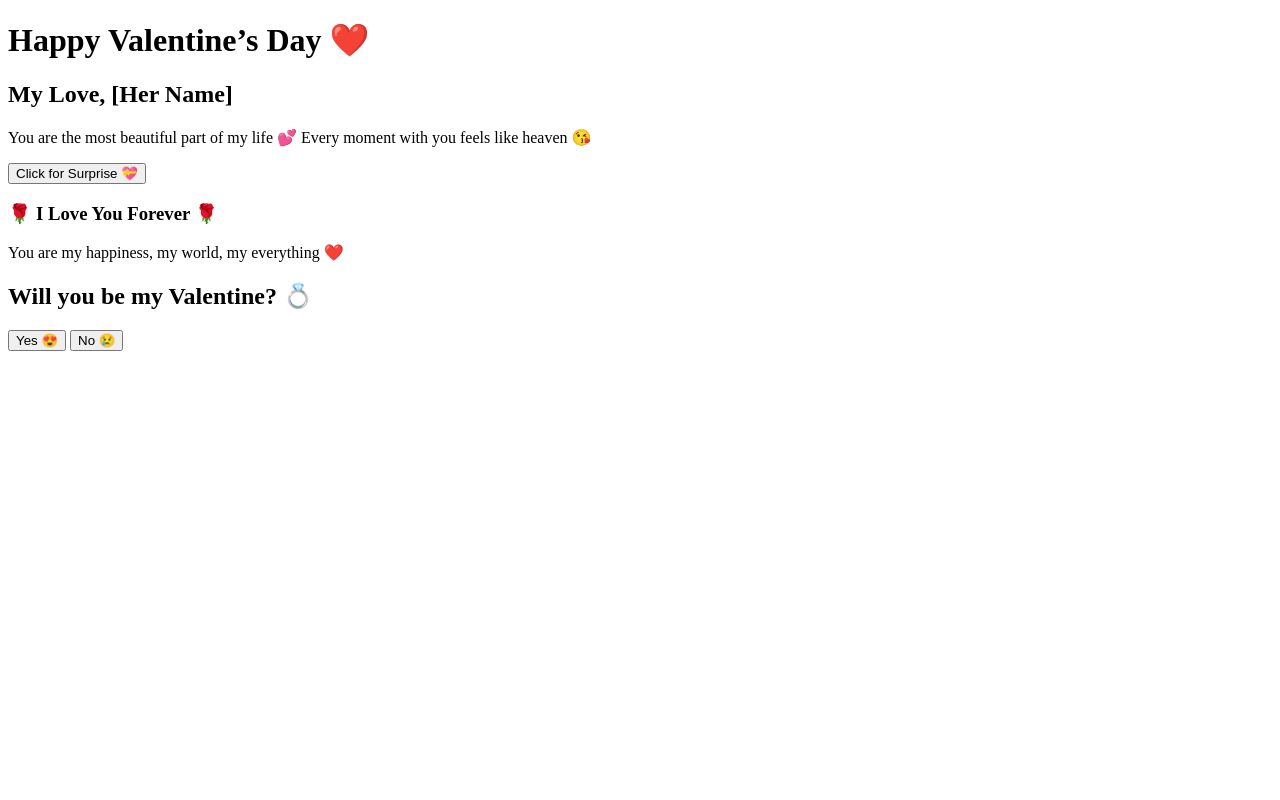
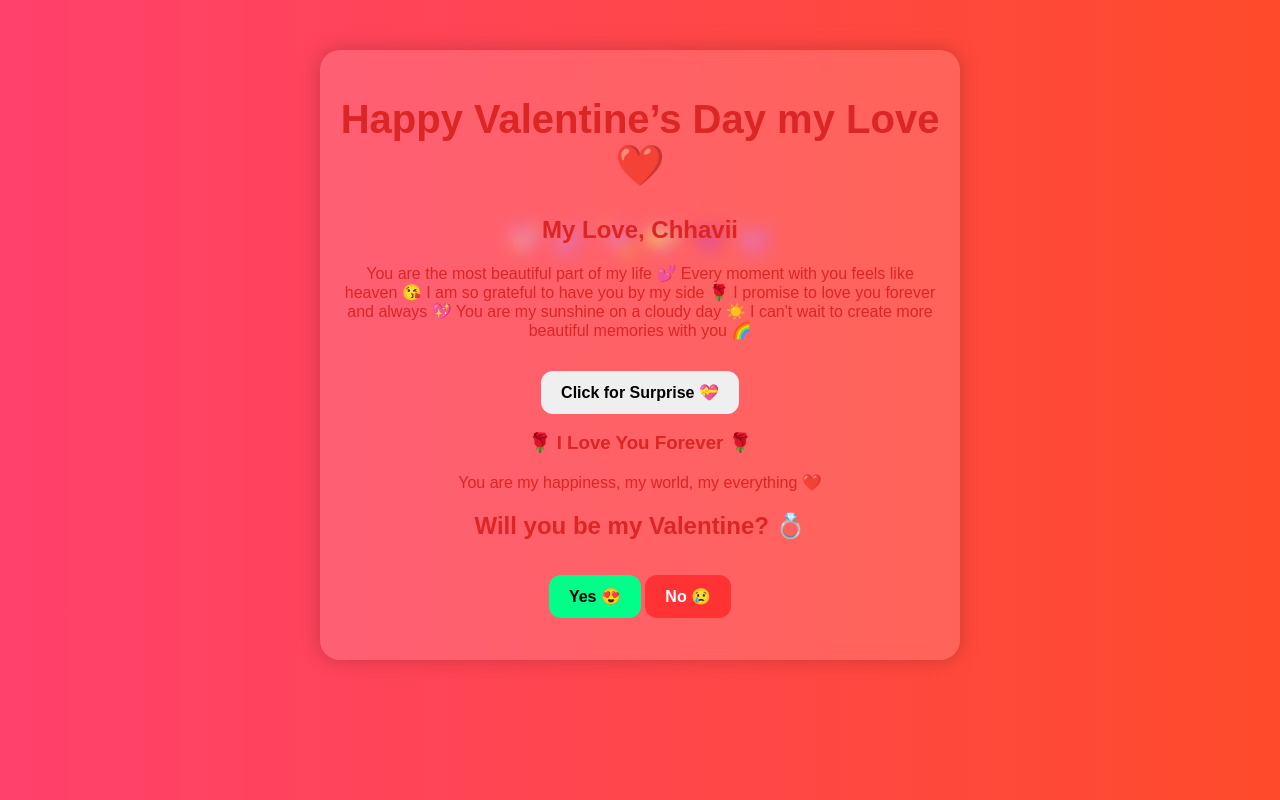
Before and after one commit to cbhatia511-dot/valentine, a plain HTML site: page index.html in a window 1280 px wide. Both pictures are taken after a click on the button "Click for Surprise 💝". Drawn offline with Linux system fonts and the light colour scheme.

Commit message:
Add files via upload

```diff
--- a/index.html
+++ b/index.html
@@ -3,7 +3,7 @@
 <head>
   <meta charset="UTF-8">
   <meta name="viewport" content="width=device-width, initial-scale=1.0">
-  <title>Happy Valentine ❤️</title>
+  <title>Happy Valentine my Love ❤️</title>
   <link rel="stylesheet" href="style.css">
 </head>
 
@@ -12,13 +12,18 @@
   <div class="hearts"></div>
 
   <div class="container">
-    <h1>Happy Valentine’s Day ❤️</h1>
+    <h1>Happy Valentine’s Day my Love ❤️</h1>
 
-    <h2>My Love, <span id="name">[Her Name]</span></h2>
+    <h2>My Love, <span id="name">Chhavii</span></h2>
 
     <p>
       You are the most beautiful part of my life 💕
       Every moment with you feels like heaven 😘
+         I am so grateful to have you by my side 🌹
+         I promise to love you forever and always 💖
+         You are my sunshine on a cloudy day ☀️
+            I can't wait to create more beautiful memories with you 🌈
+
     </p>
 
     <button onclick="showMessage()">Click for Surprise 💝</button>
--- a/style.css
+++ b/style.css
@@ -0,0 +1,76 @@
+body {
+  margin: 0;
+  padding: 0;
+  font-family: Arial, sans-serif;
+background: linear-gradient(to right, #ff416c, #ff4b2b);
+  text-align: center;
+  color: rgb(220, 37, 37);
+  overflow: hidden;
+}
+
+.container {
+  position: relative;
+  top: 50px;
+  width: 90%;
+  max-width: 600px;
+  margin: auto;
+  padding: 20px;
+  background: rgba(255, 255, 255, 0.15);
+  border-radius: 20px;
+  backdrop-filter: blur(8px);
+  box-shadow: 0px 0px 20px rgba(0,0,0,0.2);
+}
+
+h1 {
+  font-size: 2.5rem;
+}
+
+button {
+  padding: 12px 20px;
+  border: none;
+  border-radius: 12px;
+  cursor: pointer;
+  margin-top: 15px;
+  font-size: 16px;
+  font-weight: bold;
+}
+
+button:hover {
+  transform: scale(1.05);
+  transition: 0.3s;
+}
+
+.hidden {
+  display: none;
+}
+
+.yes {
+  background: #00ff88;
+  color: black;
+}
+
+.no {
+  background: #ff3333;
+  color: white;
+}
+
+#finalMessage {
+  margin-top: 20px;
+  font-size: 22px;
+  font-weight: bold;
+}
+
+.hearts::before {
+  content: "💖 💕 💘 💝 💗 💓";
+  position: absolute;
+  top: -50px;
+  left: 0;
+  width: 100%;
+  font-size: 30px;
+  animation: fall 6s linear infinite;
+}
+
+@keyframes fall {
+  0% { top: -50px; }
+  100% { top: 100%; }
+}
```
